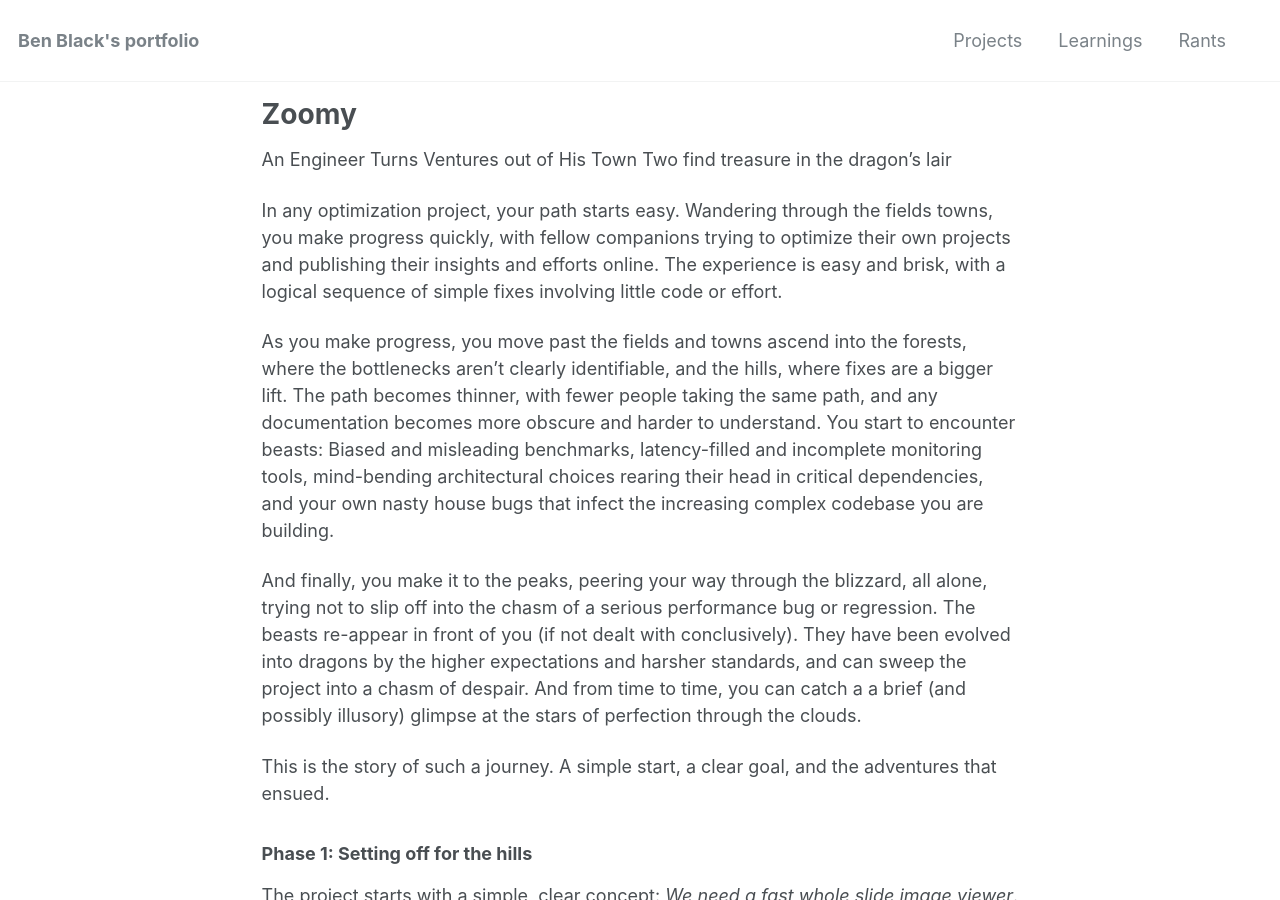
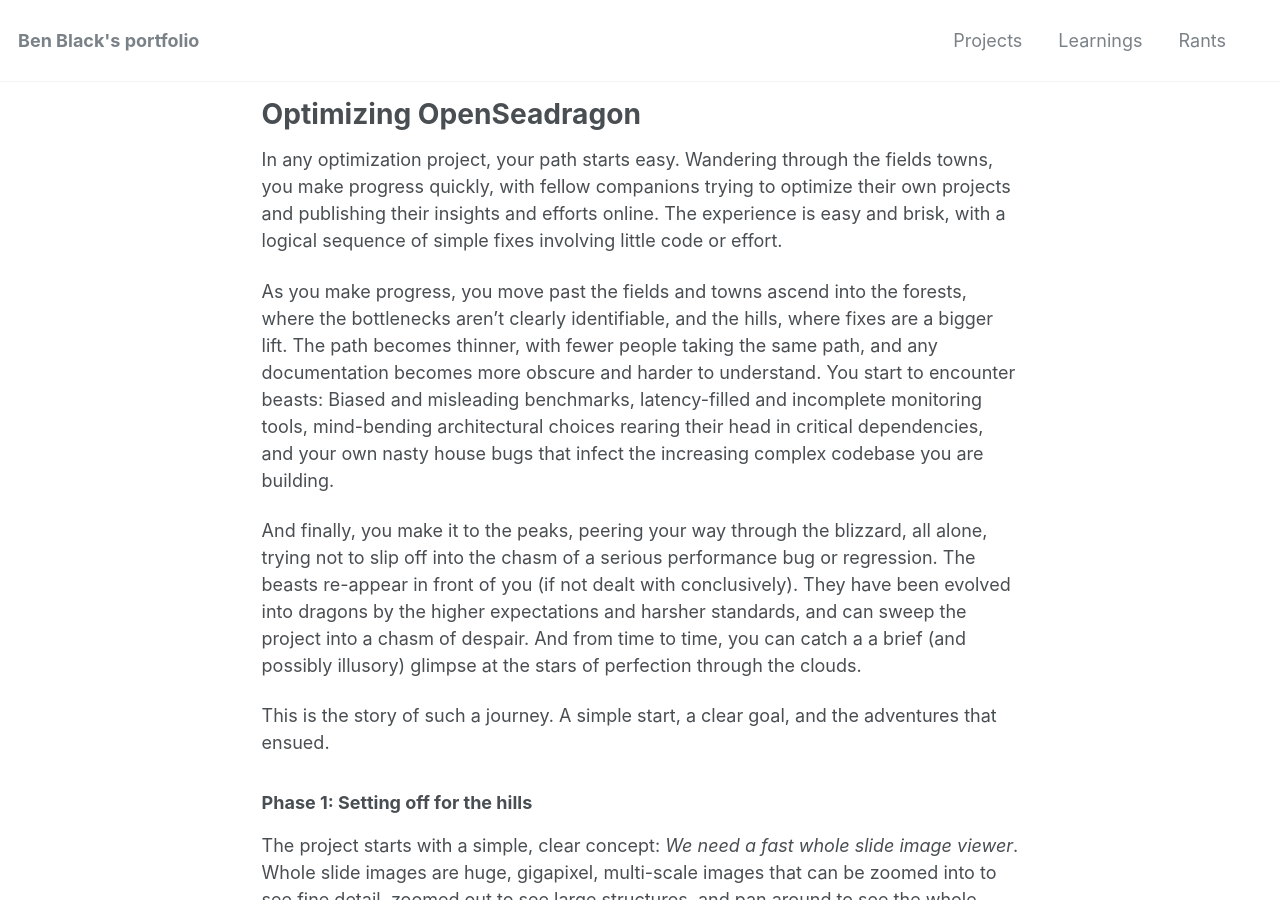
Before and after one commit to benblack769/benblack769.github.io, a Jekyll site: the page built from posts/learnings/replacing_openseadragon.md, in a window 1280 px wide and 900 px high. Built offline with Jekyll 4.4.1, drawn with Linux system fonts in a browser that asks for light colours.

Commit message:
renamed zoomy post

```diff
--- a/posts/learnings/zoomy.md
+++ b/posts/learnings/replacing_openseadragon.md
@@ -1,15 +1,13 @@
 ---
-title: Zoomy
+title: Optimizing OpenSeadragon
 under_construction: true
-excerpt: "Zoomy."
+excerpt: "An engineering team's adventurous journey to fight the dragons of complexity and ascent to the peaks of performance."
 comments: false
 share: false
-img: /images/backprop/diagram-svg/whole-backprop.pdf.svg
-post_date: "2024"
+img: ''
+post_date: "2025"
 priority: 1
 ---
-
-An Engineer Turns Ventures out of His Town Two find treasure in the dragon's lair
 
 In any optimization project, your path starts easy. Wandering through the fields towns, you make progress quickly, with fellow companions trying to optimize their own projects and publishing their insights and efforts online. The experience is easy and brisk, with a logical sequence of simple fixes involving little code or effort.
 
```
